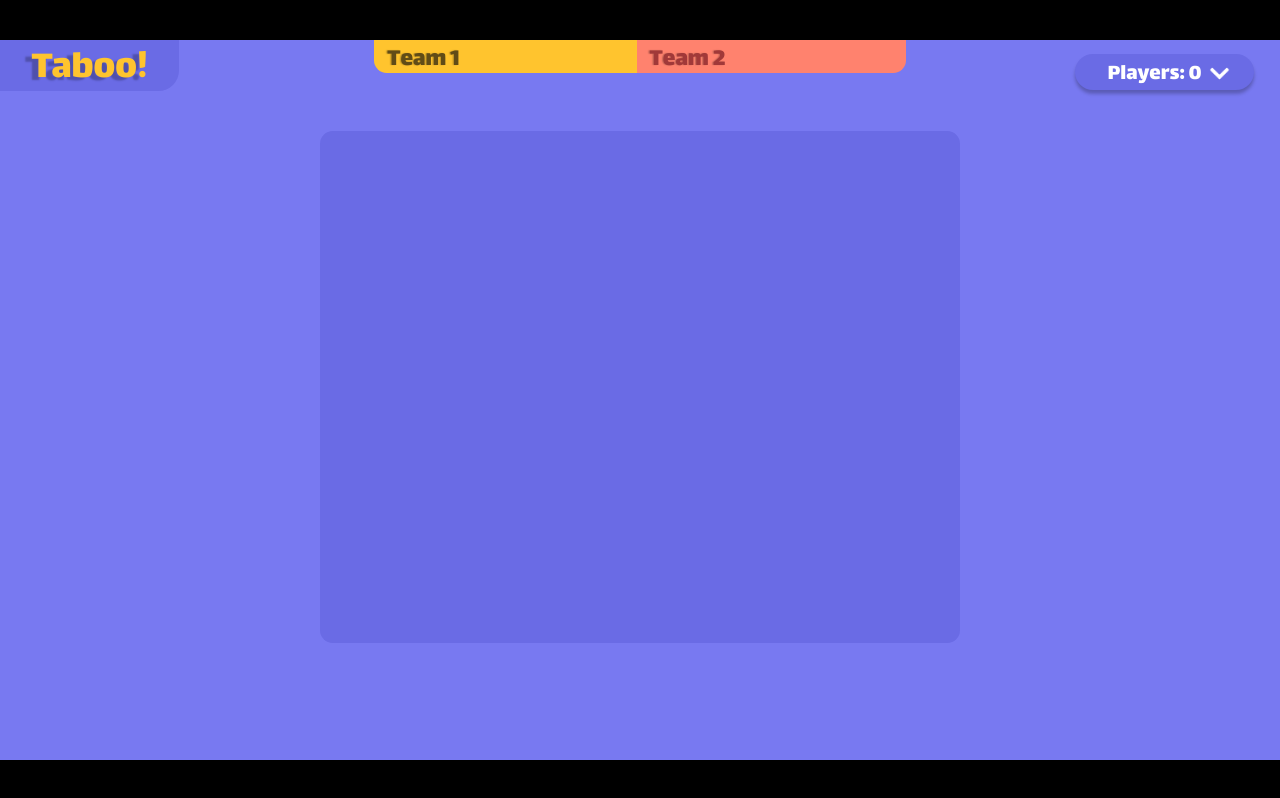
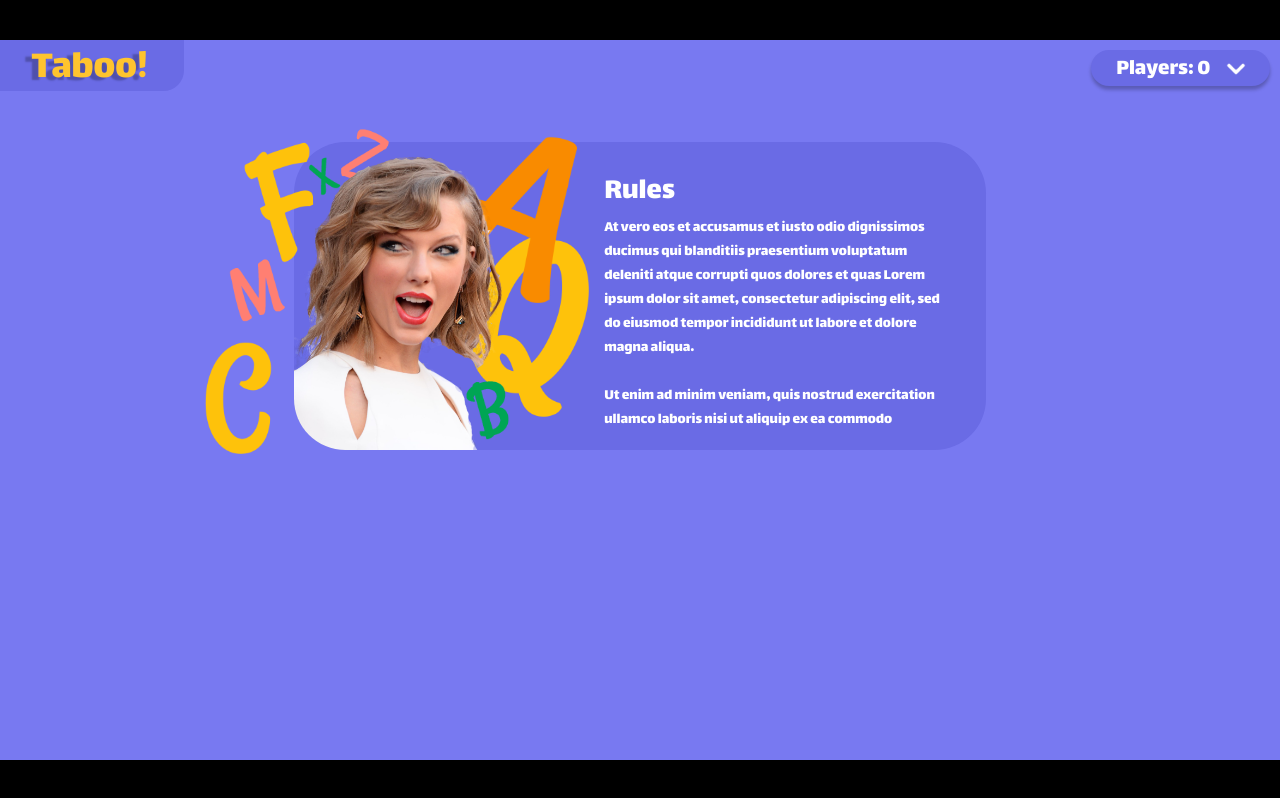
Before and after one commit to hungtamyie/taboo, a website: page client/index.html in a window 1280 px wide. Shown: the top 798 px of the page. Drawn offline with nearby package versions, Linux system fonts and the light colour scheme; no server answers.

Commit message:
second page

```diff
--- a/client/index.html
+++ b/client/index.html
@@ -13,14 +13,24 @@
         <script src='./scripts/ui.js'></script>
         <script src='./scripts/startup.js'></script>
         <link rel="stylesheet" href="styles/universal.css">
-        <link rel="stylesheet" href="styles/login.css">
+        <link rel="stylesheet" href="styles/loginpage.css">
         <link rel="stylesheet" href="styles/bouncing.css">
         <link rel="stylesheet" href="styles/gamepage.css">
+        <link rel="stylesheet" href="styles/lobbypage.css">
         <title>Invincible Math</title>
     </head>
     <body>
         <div class="window_container">
             <div id="WINDOW" class="noselect">
+                <!--Thingy with players and taboo logo-->
+                <div class="top_container" id="topContainer">
+                    <div class="taboo_logo">
+                        <div>Taboo!</div>
+                    </div>
+                    <div class="player_button_container">
+                        <div id="playerButton" class="standard_shadow"><div>Players: 0 </div><img src="./images/dropdownarrow.png"></div>
+                    </div>
+                </div>
                 <!--Log in window-->
                 <div id="logInWindow">
                     <div class="language_bar">
@@ -51,18 +61,40 @@
                     <div class="relative_anchor"><img class="shush_girl" src="./images/shushgirl.png"></div>
                 </div>
                 <!--Third page-->
-                <div id="thirdPage">
-                    <div class="top_container">
-                        <div class="taboo_logo">
-                            <div>Taboo!</div>
+                <div id="gameWindow">
+                    <div class="team1">Team 1</div>
+                    <div class="team2">Team 2</div><br>
+                    <div class="box"></div>
+                </div>
+                <!--Third page-->
+                <div id="lobbyWindow">
+                    <div class="rules_container flex">
+                        <div class="taylor_swift_container">
+                            <img src="./images/taylorswift.png" class="taylor_swift">
+                            <div class="relative_anchor">
+                                <img src="./images/letters.png" class="letters_img">
+                            </div>
                         </div>
-                        <div class="team1">Team 1</div>
-                        <div class="team2">Team 2</div><br>
-                        <div class="player_button_container">
-                            <div id="playerButton" class="standard_shadow"><div>Players: 0 </div><img src="./images/dropdownarrow.png"></div>
+                        <div class="rules_text_container">
+                            <span class="rules_text_title">Rules</span><br>
+                            <div class="rules_text">
+                                At vero eos et accusamus et iusto odio dignissimos ducimus qui blanditiis praesentium voluptatum deleniti atque corrupti quos dolores et quas
+                                Lorem ipsum dolor sit amet, consectetur adipiscing elit, sed do eiusmod tempor incididunt ut labore et dolore magna aliqua.
+                                <br><br>
+                                Ut enim ad minim veniam, quis nostrud exercitation ullamco laboris nisi ut aliquip ex ea commodo consequat. Duis aute irure dolor in reprehenderit in
+                                voluptate velit esse cillum dolore eu fugiat nulla pariatur.
+                                <br><br>
+                                Excepteur sint occaecat cupidatat non proident, sunt in culpa qui officia deserunt mollit anim id est laborum.
+                                At vero eos et accusamus et iusto odio dignissimos ducimus qui blanditiis praesentium voluptatum deleniti atque corrupti quos dolores et quas
+                                Lorem ipsum dolor sit amet, consectetur adipiscing elit, sed do eiusmod tempor incididunt ut labore et dolore magna aliqua.
+                                <br><br>
+                                Ut enim ad minim veniam, quis nostrud exercitation ullamco laboris nisi ut aliquip ex ea commodo consequat. Duis aute irure dolor in reprehenderit in
+                                voluptate velit esse cillum dolore eu fugiat nulla pariatur.
+                                <br><br>
+                                Excepteur sint occaecat cupidatat non proident, sunt in culpa qui officia deserunt mollit anim id est laborum.
+                            </div>
                         </div>
                     </div>
-                    <div class="box"></div>
                 </div>
             </div>
         </div>
--- a/client/styles/gamepage.css
+++ b/client/styles/gamepage.css
@@ -1,10 +1,9 @@
-#thirdPage {
+#gameWindow {
     width: 100%;
     height: 100%;
     text-align: center;
     background: #7879F1;
-    position: relative;
-    top: -100%;
+    display: none;
 }
 .team1 {
     color: #614C17;
@@ -39,59 +38,3 @@
     width: 250rem;
     height: 200rem;
 }
-.top_container {
-    width: 100%;
-}
-.taboo_logo {
-    width: 0rem;
-    height: 0rem;
-    float: left;
-    position: relative;
-}
-
-.taboo_logo > div {
-    width: 70rem;
-    height: 20rem;
-    font-size: 16rem;
-    background: #6A6BE5;
-    color: #FFC42E;
-    text-shadow: -2.5rem 1.2rem 0.7rem rgba(0, 0, 0, 0.25);
-    line-height:23rem;
-    vertical-align:middle;
-    border-bottom-right-radius: 8rem;
-}
-
-.player_button_container {
-    width: 0rem;
-    height: 0rem;
-    float: right;
-    top: -10rem;
-    color: white;
-    position: relative;
-}
-
-#playerButton {
-    font-size: 9rem;
-    background: #6A6BE5;
-    padding-left: 10rem;
-    padding-right: 10rem;
-    float: right;
-    min-width: 50rem;
-    height: 14rem;
-    margin-right: 10rem;
-    border-radius: 100rem;
-    cursor: pointer;
-}
-
-#playerButton > div {
-    line-height:15rem;
-    vertical-align:middle;
-}
-
-#playerButton > img {
-    width: 8rem;
-    position: relative;
-    top: 2.5rem;
-    left: 3rem;
-    height: 8rem;
-}
--- /dev/null
+++ b/client/styles/lobbypage.css
@@ -0,0 +1,58 @@
+#lobbyWindow {
+    text-align: center;
+    background: #7879F1;
+    display: block;
+}
+
+.rules_container {
+    width: 270rem;
+    height: 120rem;
+    background: #6A6BE5;
+    margin-top: 40rem;
+    text-align: left;
+    justify-content: left;
+    border-radius: 20rem;
+}
+
+.rules_text_container {
+    color: white;
+    font-size: 6rem;
+    width: 52%;
+    text-align: left;
+    margin-top: 10rem;
+    margin-left: 40rem;
+}
+
+.rules_text_title {
+    font-size: 12rem;
+}
+
+.rules_text {
+    overflow-y: scroll;
+    height:77%;
+    padding-right: 3rem;
+}
+
+.taylor_swift_container {
+    width: 30%;
+    height: 100%;
+    position: relative;
+    border-bottom-left-radius: 20rem;
+}
+
+.taylor_swift {
+    width: 85rem;
+    position: absolute;
+    bottom: 0px;
+    left: 0px;
+    border-bottom-left-radius: 20rem;
+    z-index: 2;
+}
+
+.letters_img {
+    width: 150rem;
+    z-index: 1;
+    position: absolute;
+    left: -35rem;
+    top: -15rem;
+}
--- a/client/styles/login.css
+++ b/client/styles/loginpage.css
@@ -2,7 +2,7 @@
     width: 100%;
     height: 100%;
     text-align: center;
-    visibility: hidden;
+    display: none;
 }
 
 .language_bar {
--- a/client/styles/universal.css
+++ b/client/styles/universal.css
@@ -89,3 +89,88 @@ input:focus, input.form-control:focus {
 ::-ms-input-placeholder { /* Microsoft Edge */
     color: rgb(192, 192, 192);
 }
+
+.top_container {
+    width: 0px;
+    height: 0px;
+    position: absolute;
+}
+.taboo_logo {
+    width: 0rem;
+    height: 0rem;
+    float: left;
+    position: relative;
+}
+
+.taboo_logo > div {
+    width: 70rem;
+    height: 20rem;
+    font-size: 16rem;
+    background: #6A6BE5;
+    color: #FFC42E;
+    text-shadow: -2.5rem 1.2rem 0.7rem rgba(0, 0, 0, 0.25);
+    line-height:23rem;
+    vertical-align:middle;
+    text-align: center;
+    padding-right: 2rem;
+    border-bottom-right-radius: 8rem;
+}
+
+.player_button_container {
+    width: 0rem;
+    height: 0rem;
+    top: 3rem;
+    left: 426rem;
+    color: white;
+    position: relative;
+}
+
+#playerButton {
+    font-size: 9rem;
+    background: #6A6BE5;
+    padding-left: 10rem;
+    padding-right: 10rem;
+    min-width: 50rem;
+    height: 14rem;
+    margin-right: 10rem;
+    border-radius: 100rem;
+    cursor: pointer;
+}
+
+#playerButton > div {
+    line-height:15rem;
+    vertical-align:middle;
+}
+
+#playerButton > img {
+    width: 8rem;
+    position: relative;
+    top: 2.5rem;
+    left: 6rem;
+    height: 8rem;
+}
+
+.flex {
+    display: -webkit-inline-flex;
+    display: -ms-inline-flexbox;
+    display: inline-flex;
+}
+
+* {
+    scrollbar-width: auto;
+    scrollbar-color: #5051C2 #ffffff;
+}
+
+*::-webkit-scrollbar {
+    width: 3rem;
+}
+
+*::-webkit-scrollbar-track {
+    background: none;
+}
+
+*::-webkit-scrollbar-thumb {
+    background-color: #5051C2;
+    border-radius: 100rem;
+    border: 0px solid #ffffff;
+}
```
Also changed, not shown: client/images/letters.png (added), client/images/taylorswift.png (added), client/styles/flex.css (deleted).
